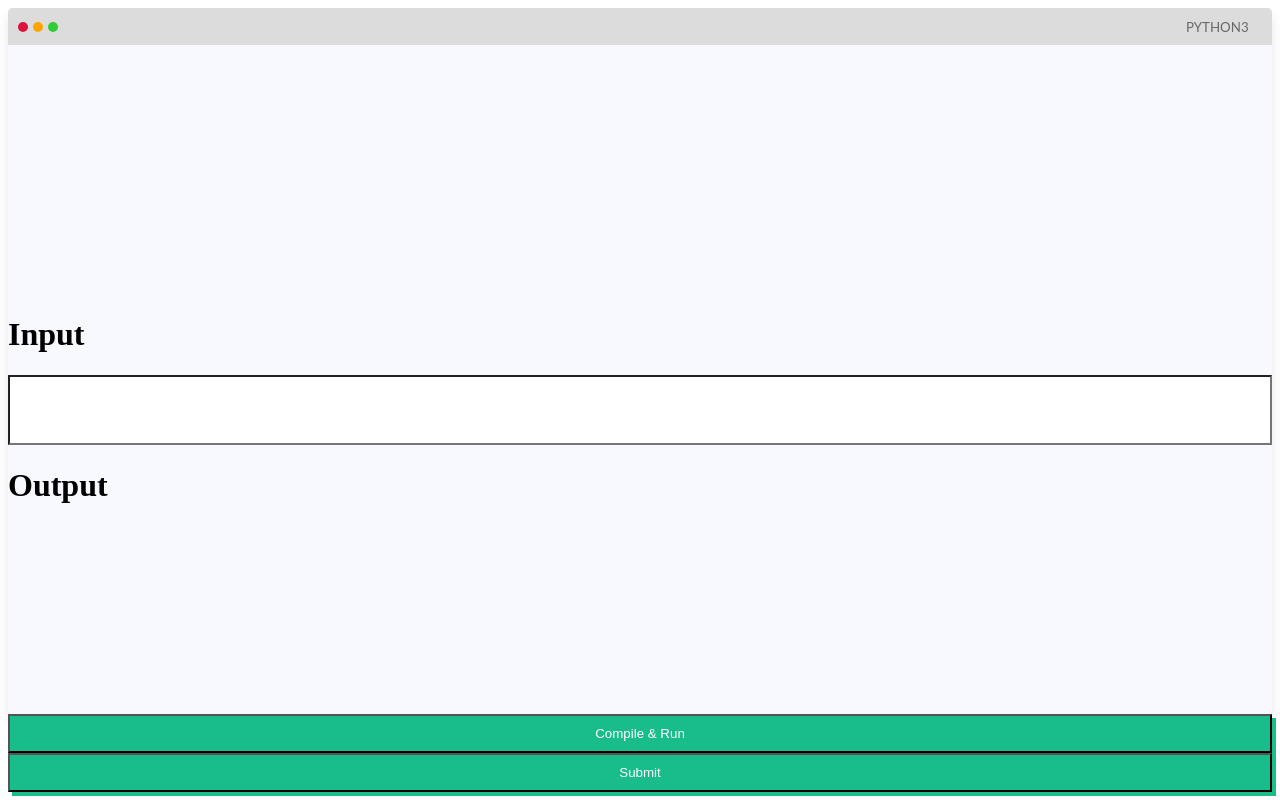
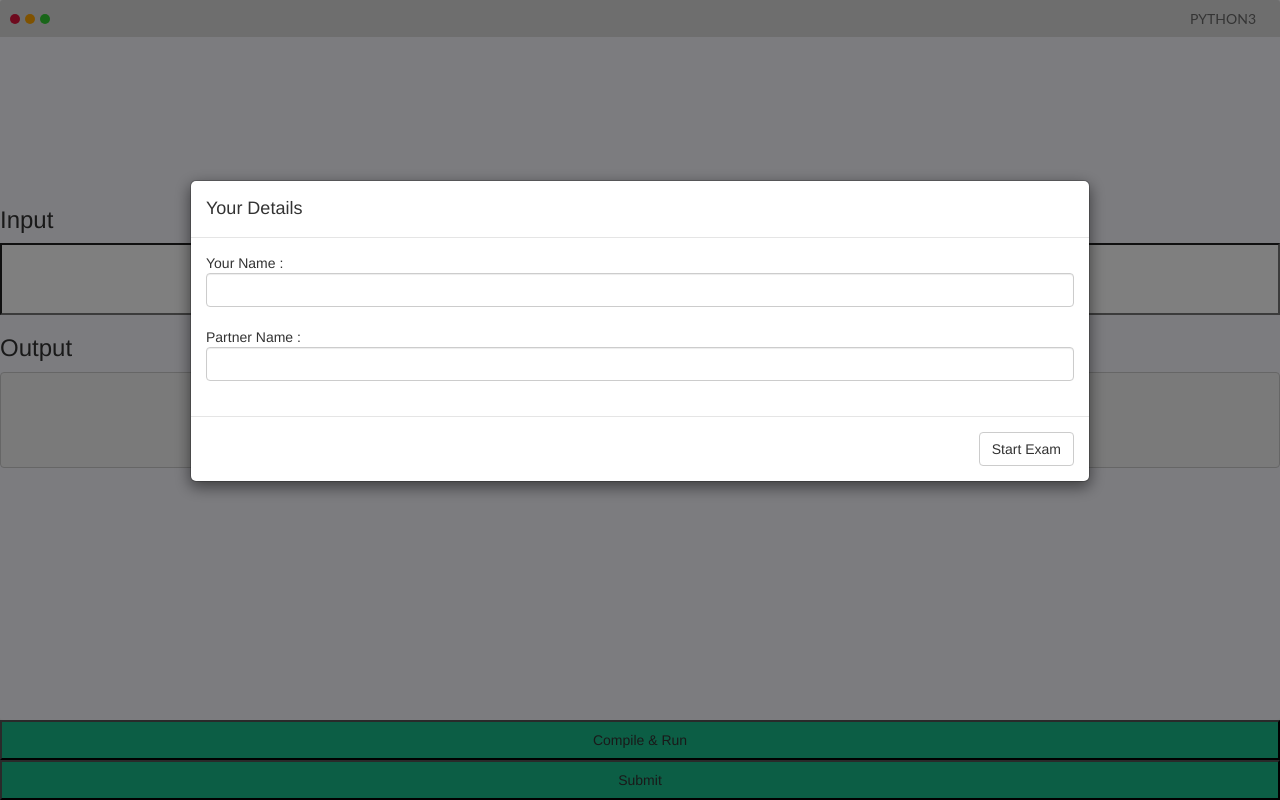
Before and after one commit to pseudo-sm/code-charades, a Django app: page /editor/ in a window 1280 px wide. Run offline with Django 3.2, Linux system fonts and the light colour scheme; some libraries are stand-ins or nearby versions.

Commit message:
submit on editor

```diff
--- a/app/static/index.css
+++ b/app/static/index.css
@@ -53,7 +53,7 @@
 
 .window .window-body {
     position: relative;
-    height: 250px;
+    height: 150px;
 }
 
 .window .window-body .code-input,
--- a/app/templates/editor.html
+++ b/app/templates/editor.html
@@ -3,10 +3,48 @@
 
 <head>
     <link rel="stylesheet" href="{% static 'index.css' %}">
-    <script src="https://ajax.googleapis.com/ajax/libs/jquery/3.4.1/jquery.min.js"></script>
+     <link rel="stylesheet" href="https://maxcdn.bootstrapcdn.com/bootstrap/3.4.1/css/bootstrap.min.css">
+  <script src="https://ajax.googleapis.com/ajax/libs/jquery/3.4.1/jquery.min.js"></script>
+  <script src="https://maxcdn.bootstrapcdn.com/bootstrap/3.4.1/js/bootstrap.min.js"></script>
 </head>
 
 <body>
+    <div class="modal fade" id="myModal" style="margin-top:150px;" role="dialog">
+        <div class="modal-dialog modal-lg">
+
+        <!-- Modal content-->
+        <div class="modal-content">
+            <div class="modal-header">
+            <h4 class="modal-title">Your Details</h4>
+            </div>
+            <div class="modal-body">
+            Your Name : <input type="text" id="yn" class="form-control"><br>
+            Partner Name : <input type="text" id="pn" class="form-control"><br>
+            </div>
+            <div class="modal-footer">
+            <button type="button" id="start" class="btn btn-default" >Start Exam</button>
+            </div>
+        </div>
+        </div>
+    </div>
+    <script>
+
+        $("#start").click(function(){
+            yn = $("#yn").val();
+            pn = $("#pn").val();
+           $.ajax({
+        url: "/start-exam/",
+        data : {
+            "yn" : yn,
+            "pn" : pn
+        },
+        success: function (result) {
+            $('#myModal').modal('toggle');
+        }
+    });
+
+        });
+    </script>
     <div class="window">
         <div class="window-header">
             <div class="action-buttons"></div>
@@ -20,18 +58,35 @@
         <div class="window-body">
             <textarea class="code-input"></textarea>
         </div>
-        <h1>Input</h1>
+        <h3>Input</h3>
         <input type="text" id="input" style="background-color: white;width:100%;height: 10%;">
-        <h1>Output</h1>
+        <h3>Output</h3>
+        <style>
+            .loader {
+                border: 16px solid #f3f3f3; /* Light grey */
+                border-top: 16px solid #3498db; /* Blue */
+                border-radius: 50%;
+                width: 120px;
+                height: 120px;
+                animation: spin 2s linear infinite;
+                }
+
+                @keyframes spin {
+                0% { transform: rotate(0deg); }
+                100% { transform: rotate(360deg); }
+                }
+        </style>
+        <div class="" id="loader"></div>
         <pre class="code-output">
             <h3 id="temp"></h3>
         </pre>
     </div>
     <button class="offset" id="compile" style="width: 100%;height: 5%;background-color: #19bc8b;">Compile & Run</button>
-    <button class="offset" style="width: 100%;height: 5%;background-color: #19bc8b;">Submit</button>
+    <button class="offset" id="submit" style="width: 100%;height: 5%;background-color: #19bc8b;">Submit</button>
 </body>
 <script>
     $("#compile").click(function () {
+        $("#loader").addClass("loader");
         $.ajax({
             url: "{% url 'compile' %}",
             data: {
@@ -40,13 +95,29 @@
                 input: $("#input").val()
             },
             success: function (response) {
-                    console.log(response.output);
+                    $("#loader").removeClass("loader");
+                    $("#temp").html(response.output.compile_status);
                     $("#temp").html(response.output.run_status.output_html);
+            }
+        });
+    });
+
+    $("#submit").click(function () {
+        $.ajax({
+            url: "{% url 'submit' %}",
+            data: {
+                code: $("textarea.code-input").val(),
+            },
+            success: function (response) {
+                    alert('exam submitted');
+                    window.location = "{% url 'editor' %}";
             }
         });
     });
 
 
 </script>
-
+<script>
+       $('#myModal').modal({ backdrop: 'static', keyboard: false });
+    </script>
 </html>
--- a/app/urls.py
+++ b/app/urls.py
@@ -7,6 +7,9 @@
     path('fetch/', views.fetch,name="fetch"),
     path('code/',views.code,name="code"),
     path('compile/',views.compile,name="compile"),
-    path('editor/',views.editor,name="editor")
+    path('start-exam/',views.start_exam),
+    path('compile/',views.compile,name="compile"),
+    path('submit/',views.submit,name="submit"),
+    path('editor/',views.editor,name="editor"),
 
 ]
--- a/app/views.py
+++ b/app/views.py
@@ -1,6 +1,6 @@
 from django.shortcuts import render
 from django.http import JsonResponse
-from .models import Questions
+from .models import Questions,Submissions
 # Create your views here.
 from random import randint
 import requests
@@ -53,3 +53,28 @@
 def editor(request):
 
     return render(request,"editor.html")
+
+
+def start(request):
+    p1 = request.GET.get("p1")
+    p2 = request.GET.get("p2")
+    id = request.GET.get("id")
+    problem = Problems.objects.get(sl=id)
+    submission = Submissions(player1=p1,player2=p2,question=problem)
+    submission.save()
+    return JsonResponse({"uc":submission.pk},safe=False)
+
+def start_exam(request):
+    yn = request.GET.get("yn")
+    pn = request.GET.get("pn")
+    request.session["yn"] = yn
+    request.session["pn"] = pn
+    return JsonResponse(True,safe=False)
+
+def submit(request):
+
+    yn = request.session["yn"]
+    pn = request.session["pn"]
+    code = request.GET.get("code")
+    submission = Submissions.objects.create(name=yn,partner_name=pn,code=code)
+    return JsonResponse(submission.pk,safe=False)
```
Also changed, not shown: app/models.py (+10 -0 lines), app/migrations/0002_auto_20200227_2132.py (added), db.sqlite3.
